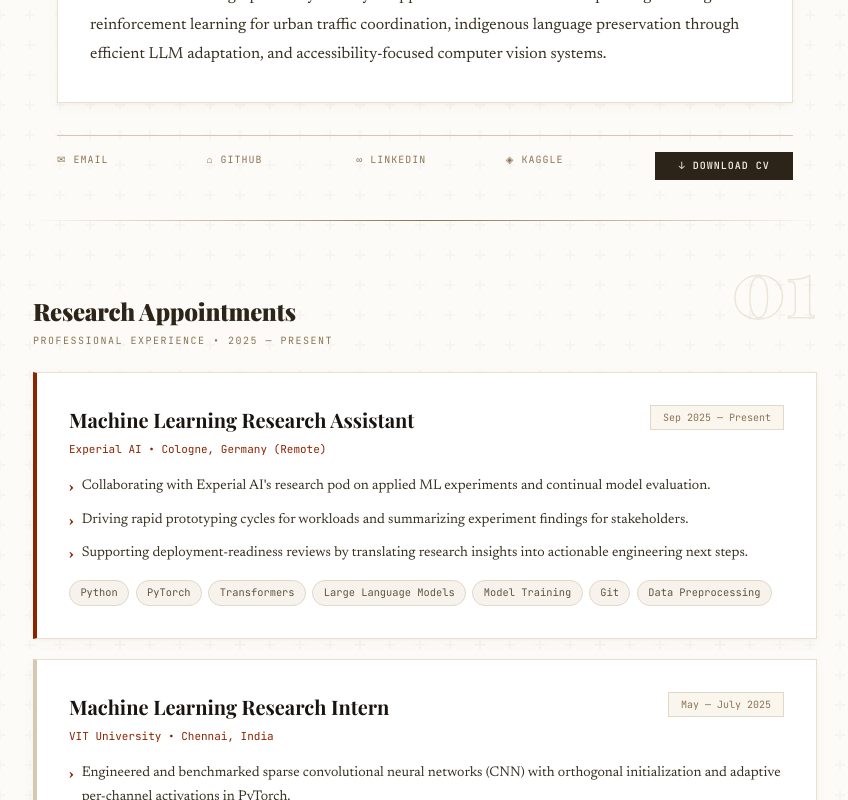
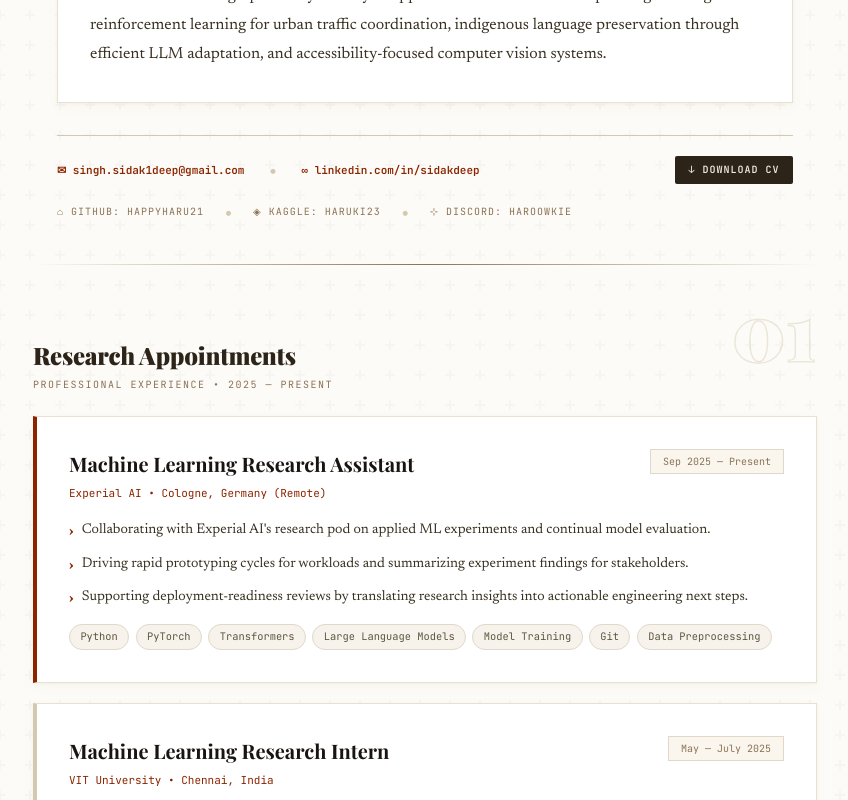
Before and after one commit to HappyHaru21/my-portfolio, a React (Create React App) app: page / in a window 1280 px wide. Shown: the part 740-1540 px from the top of the page, without its empty margins (215-1063 px from the left). Built offline with nearby package versions, Linux system fonts and the light colour scheme; a web font is replaced by a local one.

Commit message:
style: align email and linkedin side-by-side with github, kaggle, discord in second row

```diff
--- a/src/App.js
+++ b/src/App.js
@@ -821,37 +821,68 @@ const Masthead = ({ data }) => {
 
       {/* Links bar */}
       <div style={{
-        borderTop: '1px solid #D4C9B0', paddingTop: '1rem',
-        display: 'grid', gridTemplateColumns: 'repeat(auto-fit, minmax(100px, 1fr))',
-        gap: '0.75rem', marginBottom: '1rem'
+        borderTop: '1px solid #D4C9B0', paddingTop: '1.25rem',
+        display: 'flex', flexDirection: 'column', gap: '0.75rem', marginBottom: '1rem'
       }}>
-        {[
-          { label: '✉ Email', href: `mailto:${data.contact.email}` },
-          { label: '⌂ GitHub', href: data.contact.github, external: true },
-          { label: '∞ LinkedIn', href: data.contact.linkedin, external: true },
-          { label: '◈ Kaggle', href: data.contact.kaggle, external: true },
-        ].map(l => (
-          <a key={l.label} href={l.href} target={l.external ? '_blank' : undefined} rel={l.external ? 'noopener noreferrer' : undefined}
-            className="font-mono"
-            style={{ fontSize: '10px', textTransform: 'uppercase', letterSpacing: '0.1em', color: '#8B7355', textDecoration: 'none', transition: 'color 0.2s' }}
-            onMouseEnter={(e) => e.target.style.color = '#8B2500'}
-            onMouseLeave={(e) => e.target.style.color = '#8B7355'}
+        {/* Row 1: Email and LinkedIn side to side */}
+        <div style={{ display: 'flex', flexWrap: 'wrap', alignItems: 'center', justifyContent: 'space-between', gap: '0.75rem' }}>
+          <div style={{ display: 'flex', flexWrap: 'wrap', alignItems: 'center', gap: '1rem 1.5rem' }}>
+            <a href={`mailto:${data.contact.email}`} className="font-mono"
+              style={{ fontSize: '11px', color: '#8B2500', textDecoration: 'none', fontWeight: 600, display: 'inline-flex', alignItems: 'center', gap: '4px' }}
+              onMouseEnter={(e) => e.currentTarget.style.textDecoration = 'underline'}
+              onMouseLeave={(e) => e.currentTarget.style.textDecoration = 'none'}
             >
-            {l.label}
+              ✉ {data.contact.email}
             </a>
-        ))}
+            <span style={{ color: '#D4C9B0' }}>•</span>
+            <a href={data.contact.linkedin} target="_blank" rel="noopener noreferrer" className="font-mono"
+              style={{ fontSize: '11px', color: '#8B2500', textDecoration: 'none', fontWeight: 600, display: 'inline-flex', alignItems: 'center', gap: '4px' }}
+              onMouseEnter={(e) => e.currentTarget.style.textDecoration = 'underline'}
+              onMouseLeave={(e) => e.currentTarget.style.textDecoration = 'none'}
+            >
+              ∞ linkedin.com/in/sidakdeep
+            </a>
+          </div>
           <a href={data.resumeUrl} download className="font-mono"
             style={{
               fontSize: '10px', textTransform: 'uppercase', letterSpacing: '0.1em',
-            background: '#2C2418', color: '#F0E8D8', padding: '0.4rem 0.75rem',
+              background: '#2C2418', color: '#F0E8D8', padding: '0.4rem 0.85rem',
               textDecoration: 'none', textAlign: 'center', fontWeight: 600,
-            transition: 'background 0.2s'
+              borderRadius: '2px', transition: 'background 0.2s'
             }}
-          onMouseEnter={(e) => e.target.style.background = '#8B2500'}
-          onMouseLeave={(e) => e.target.style.background = '#2C2418'}
+            onMouseEnter={(e) => e.currentTarget.style.background = '#8B2500'}
+            onMouseLeave={(e) => e.currentTarget.style.background = '#2C2418'}
           >
             ↓ Download CV
           </a>
+        </div>
+
+        {/* Row 2: GitHub, Kaggle, Discord in second row */}
+        <div style={{ display: 'flex', flexWrap: 'wrap', alignItems: 'center', gap: '0.75rem 1.25rem', paddingTop: '0.25rem' }}>
+          <a href={data.contact.github} target="_blank" rel="noopener noreferrer" className="font-mono"
+            style={{ fontSize: '10px', textTransform: 'uppercase', letterSpacing: '0.1em', color: '#8B7355', textDecoration: 'none', transition: 'color 0.2s' }}
+            onMouseEnter={(e) => e.currentTarget.style.color = '#8B2500'}
+            onMouseLeave={(e) => e.currentTarget.style.color = '#8B7355'}
+          >
+            ⌂ GitHub: HappyHaru21
+          </a>
+          <span style={{ color: '#D4C9B0' }}>•</span>
+          <a href={data.contact.kaggle} target="_blank" rel="noopener noreferrer" className="font-mono"
+            style={{ fontSize: '10px', textTransform: 'uppercase', letterSpacing: '0.1em', color: '#8B7355', textDecoration: 'none', transition: 'color 0.2s' }}
+            onMouseEnter={(e) => e.currentTarget.style.color = '#8B2500'}
+            onMouseLeave={(e) => e.currentTarget.style.color = '#8B7355'}
+          >
+            ◈ Kaggle: haruki23
+          </a>
+          <span style={{ color: '#D4C9B0' }}>•</span>
+          <a href={data.contact.discordLink} target="_blank" rel="noopener noreferrer" className="font-mono"
+            style={{ fontSize: '10px', textTransform: 'uppercase', letterSpacing: '0.1em', color: '#8B7355', textDecoration: 'none', transition: 'color 0.2s' }}
+            onMouseEnter={(e) => e.currentTarget.style.color = '#8B2500'}
+            onMouseLeave={(e) => e.currentTarget.style.color = '#8B7355'}
+          >
+            ⊹ Discord: {data.contact.discordUsername}
+          </a>
+        </div>
       </div>
     </header>
   );
@@ -1160,46 +1191,168 @@ const EducationCard = ({ edu }) => (
    ═══════════════════ */
 const Footer = ({ contact }) => (
   <footer id="contact" style={{ borderTop: '2px solid #2C2418', paddingTop: '2.5rem', paddingBottom: '3.5rem' }}>
-    <div style={{ textAlign: 'center', marginBottom: '1.5rem' }}>
+    <div style={{ textAlign: 'center', marginBottom: '1.75rem' }}>
       <h2 className="font-editorial" style={{ fontSize: '1.5rem', fontWeight: 900, color: '#2C2418', marginBottom: '0.5rem' }}>
         Get In Touch
       </h2>
       <p className="font-academic" style={{ fontSize: '0.9rem', color: '#5C4A2E', maxWidth: '28rem', margin: '0 auto' }}>
-        I'm always open to discussing new projects, creative ideas, or opportunities to be part of an amazing team.
+        I'm always open to discussing new projects, research collaborations, or creative opportunities.
       </p>
     </div>
 
-    <div style={{ display: 'flex', flexWrap: 'wrap', justifyContent: 'center', gap: '1rem 2rem', marginBottom: '1.5rem' }}>
-      <a href={`mailto:${contact.email}`} className="font-mono"
-        style={{ fontSize: '12px', color: '#8B2500', textDecoration: 'none', fontWeight: 600 }}
-        onMouseEnter={(e) => e.target.style.textDecoration = 'underline'}
-        onMouseLeave={(e) => e.target.style.textDecoration = 'none'}
+    {/* Row 1: Email and LinkedIn handle side to side */}
+    <div style={{
+      display: 'flex',
+      flexWrap: 'wrap',
+      justifyContent: 'center',
+      alignItems: 'center',
+      gap: '1rem 1.5rem',
+      marginBottom: '1rem'
+    }}>
+      <a
+        href={`mailto:${contact.email}`}
+        className="font-mono"
+        style={{
+          fontSize: '13px',
+          color: '#8B2500',
+          textDecoration: 'none',
+          fontWeight: 600,
+          display: 'inline-flex',
+          alignItems: 'center',
+          gap: '6px',
+          padding: '0.45rem 0.9rem',
+          borderRadius: '4px',
+          background: 'rgba(139, 37, 0, 0.05)',
+          border: '1px solid rgba(139, 37, 0, 0.18)',
+          transition: 'all 0.2s ease'
+        }}
+        onMouseEnter={(e) => {
+          e.currentTarget.style.background = '#8B2500';
+          e.currentTarget.style.color = '#FFFFFF';
+        }}
+        onMouseLeave={(e) => {
+          e.currentTarget.style.background = 'rgba(139, 37, 0, 0.05)';
+          e.currentTarget.style.color = '#8B2500';
+        }}
       >
-        ✉ {contact.email}
+        <span>✉</span>
+        <span>{contact.email}</span>
       </a>
-      <a href={contact.discordLink} target="_blank" rel="noopener noreferrer" className="font-mono"
-        style={{ fontSize: '12px', color: '#8B2500', textDecoration: 'none', fontWeight: 600 }}
-        onMouseEnter={(e) => e.target.style.textDecoration = 'underline'}
-        onMouseLeave={(e) => e.target.style.textDecoration = 'none'}
+
+      <a
+        href={contact.linkedin}
+        target="_blank"
+        rel="noopener noreferrer"
+        className="font-mono"
+        style={{
+          fontSize: '13px',
+          color: '#8B2500',
+          textDecoration: 'none',
+          fontWeight: 600,
+          display: 'inline-flex',
+          alignItems: 'center',
+          gap: '6px',
+          padding: '0.45rem 0.9rem',
+          borderRadius: '4px',
+          background: 'rgba(139, 37, 0, 0.05)',
+          border: '1px solid rgba(139, 37, 0, 0.18)',
+          transition: 'all 0.2s ease'
+        }}
+        onMouseEnter={(e) => {
+          e.currentTarget.style.background = '#8B2500';
+          e.currentTarget.style.color = '#FFFFFF';
+        }}
+        onMouseLeave={(e) => {
+          e.currentTarget.style.background = 'rgba(139, 37, 0, 0.05)';
+          e.currentTarget.style.color = '#8B2500';
+        }}
       >
-        ⊹ Discord: {contact.discordUsername}
+        <span>∞</span>
+        <span>linkedin.com/in/sidakdeep</span>
       </a>
     </div>
 
-    <div style={{ display: 'flex', justifyContent: 'center', gap: '1.5rem', marginBottom: '1.5rem' }}>
-      {[
-        { label: 'GitHub', href: contact.github },
-        { label: 'LinkedIn', href: contact.linkedin },
-        { label: 'Kaggle', href: contact.kaggle },
-      ].map(l => (
-        <a key={l.label} href={l.href} target="_blank" rel="noopener noreferrer" className="font-mono"
-          style={{ fontSize: '11px', color: '#8B7355', textDecoration: 'none', textTransform: 'uppercase', letterSpacing: '0.1em' }}
-          onMouseEnter={(e) => e.target.style.color = '#8B2500'}
-          onMouseLeave={(e) => e.target.style.color = '#8B7355'}
+    {/* Row 2: GitHub, Kaggle, Discord */}
+    <div style={{
+      display: 'flex',
+      flexWrap: 'wrap',
+      justifyContent: 'center',
+      alignItems: 'center',
+      gap: '0.75rem 1.25rem',
+      marginBottom: '2rem'
+    }}>
+      <a
+        href={contact.github}
+        target="_blank"
+        rel="noopener noreferrer"
+        className="font-mono"
+        style={{
+          fontSize: '11px',
+          color: '#5C4A2E',
+          textDecoration: 'none',
+          textTransform: 'uppercase',
+          letterSpacing: '0.1em',
+          display: 'inline-flex',
+          alignItems: 'center',
+          gap: '5px',
+          transition: 'color 0.2s'
+        }}
+        onMouseEnter={(e) => e.currentTarget.style.color = '#8B2500'}
+        onMouseLeave={(e) => e.currentTarget.style.color = '#5C4A2E'}
       >
-          {l.label}
+        <span>⌂</span>
+        <span>GitHub: HappyHaru21</span>
       </a>
-      ))}
+
+      <span style={{ color: '#D4C9B0' }}>•</span>
+
+      <a
+        href={contact.kaggle}
+        target="_blank"
+        rel="noopener noreferrer"
+        className="font-mono"
+        style={{
+          fontSize: '11px',
+          color: '#5C4A2E',
+          textDecoration: 'none',
+          textTransform: 'uppercase',
+          letterSpacing: '0.1em',
+          display: 'inline-flex',
+          alignItems: 'center',
+          gap: '5px',
+          transition: 'color 0.2s'
+        }}
+        onMouseEnter={(e) => e.currentTarget.style.color = '#8B2500'}
+        onMouseLeave={(e) => e.currentTarget.style.color = '#5C4A2E'}
+      >
+        <span>◈</span>
+        <span>Kaggle: haruki23</span>
+      </a>
+
+      <span style={{ color: '#D4C9B0' }}>•</span>
+
+      <a
+        href={contact.discordLink}
+        target="_blank"
+        rel="noopener noreferrer"
+        className="font-mono"
+        style={{
+          fontSize: '11px',
+          color: '#5C4A2E',
+          textDecoration: 'none',
+          textTransform: 'uppercase',
+          letterSpacing: '0.1em',
+          display: 'inline-flex',
+          alignItems: 'center',
+          gap: '5px',
+          transition: 'color 0.2s'
+        }}
+        onMouseEnter={(e) => e.currentTarget.style.color = '#8B2500'}
+        onMouseLeave={(e) => e.currentTarget.style.color = '#5C4A2E'}
+      >
+        <span>⊹</span>
+        <span>Discord: {contact.discordUsername}</span>
+      </a>
     </div>
 
     <p className="font-mono" style={{ textAlign: 'center', fontSize: '10px', color: '#8B7355', textTransform: 'uppercase', letterSpacing: '0.15em' }}>
```
Lines whose indentation alone changed are shown as unchanged.
